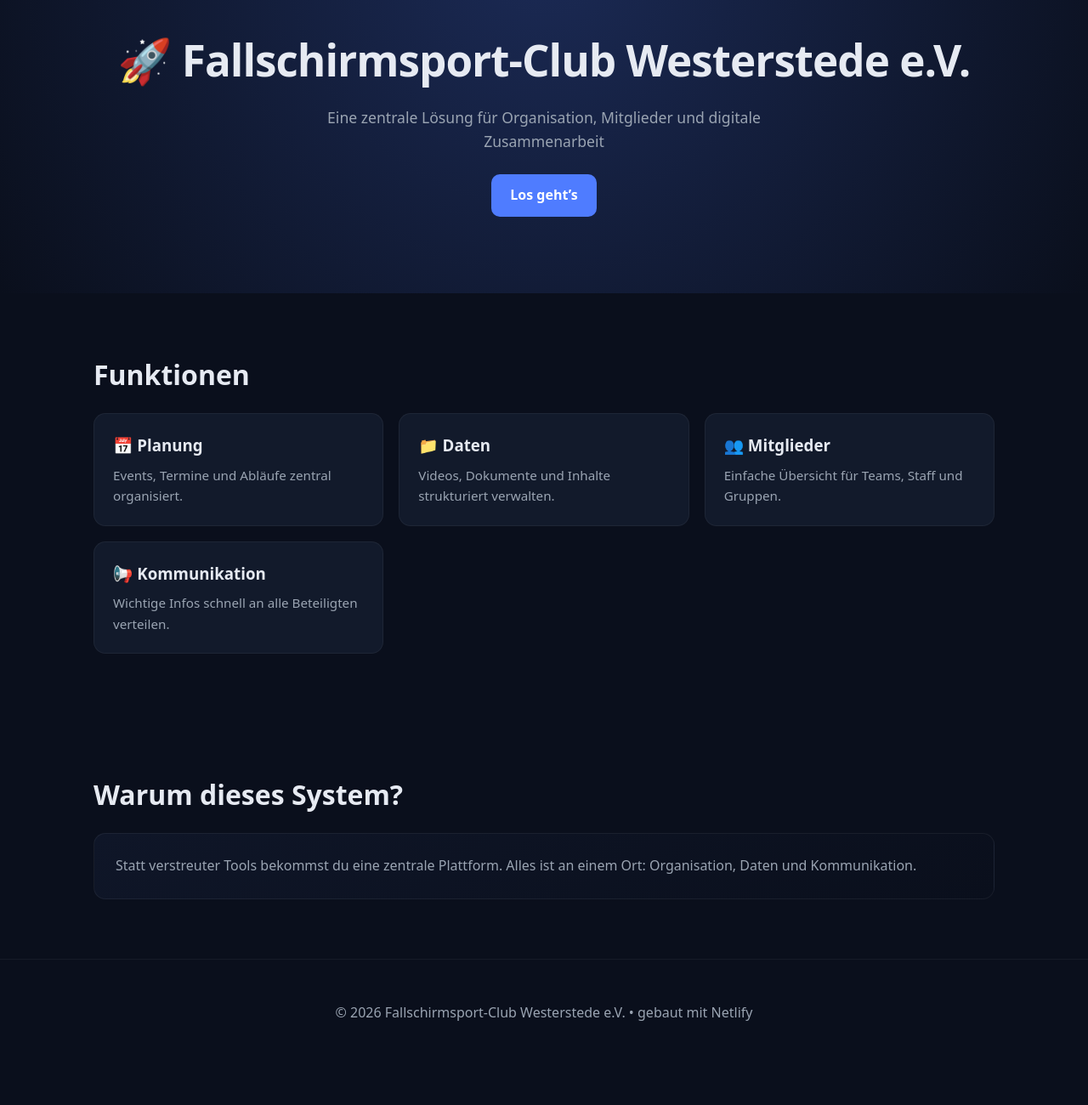
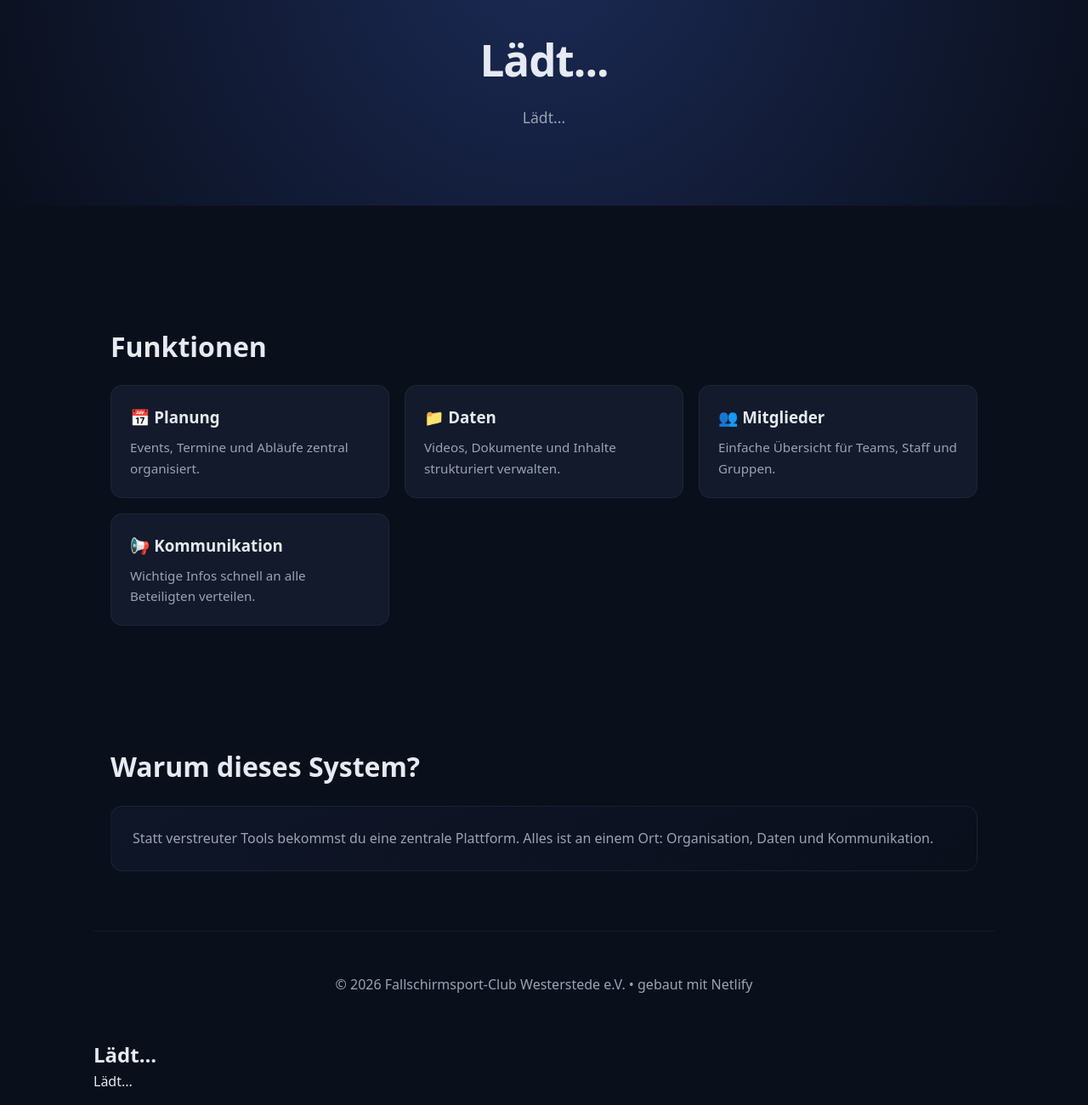
Before and after one commit to FSC-WST/fsc-westerstede, a plain HTML site: page index.html in a window 1280 px wide. Shown: the part 60-1360 px from the top of the page at 85% size. Before the commit the page ends 1314 px from the top, so only its background shows below. Drawn offline with Linux system fonts and the light colour scheme.

Commit message:
Update index.html

```diff
--- a/index.html
+++ b/index.html
@@ -140,12 +140,14 @@
 <body>
 
   <header class="fade-in">
-    <h1>🚀 Fallschirmsport-Club Westerstede e.V.</h1>
-    <p>Eine zentrale Lösung für Organisation, Mitglieder und digitale Zusammenarbeit</p>
-    <a class="btn" href="#features">Los geht’s</a>
+   <h1 id="title">Lädt...</h1>
+<p id="subtitle">Lädt...</p>
   </header>
+ <div id="content"></div>
+</section>
+  <section id="features">
+    <section>
 
-  <section id="features">
     <h2>Funktionen</h2>
 
     <div class="grid">
@@ -183,7 +185,8 @@
     © 2026 Fallschirmsport-Club Westerstede e.V. • gebaut mit Netlify
   </footer>
 <script src="https://identity.netlify.com/v1/netlify-identity-widget.js"></script>
-
+<h1 id="title">Lädt...</h1>
+<p id="subtitle">Lädt...</p>
 <script>
   if (window.netlifyIdentity) {
     window.netlifyIdentity.on("init", user => {
```
